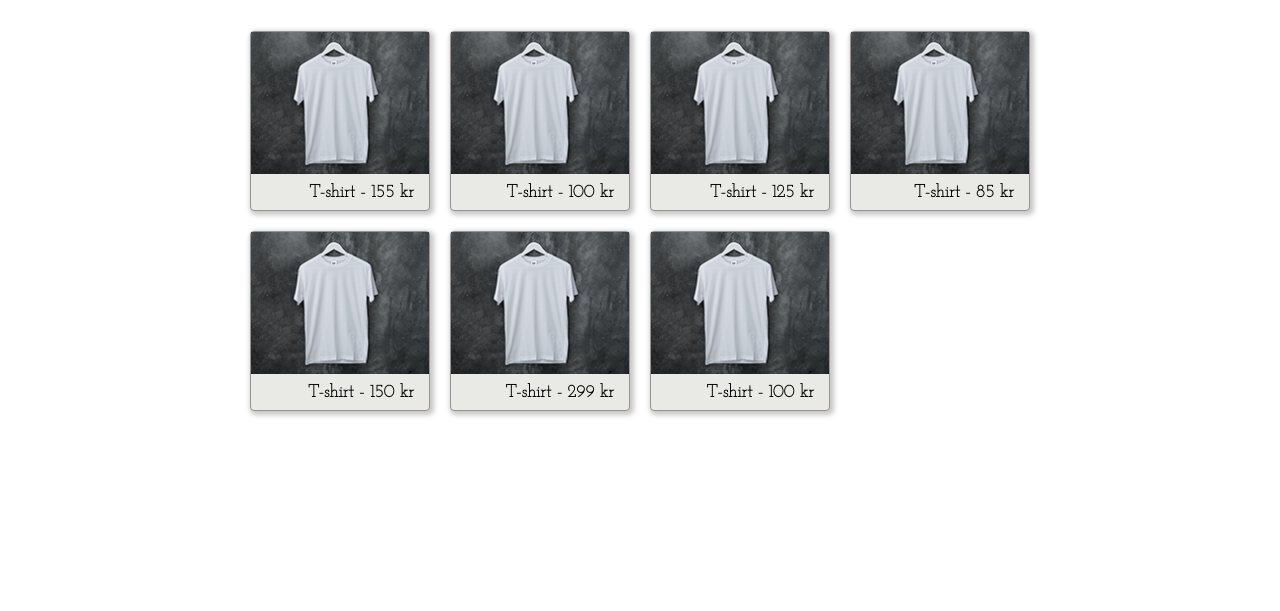
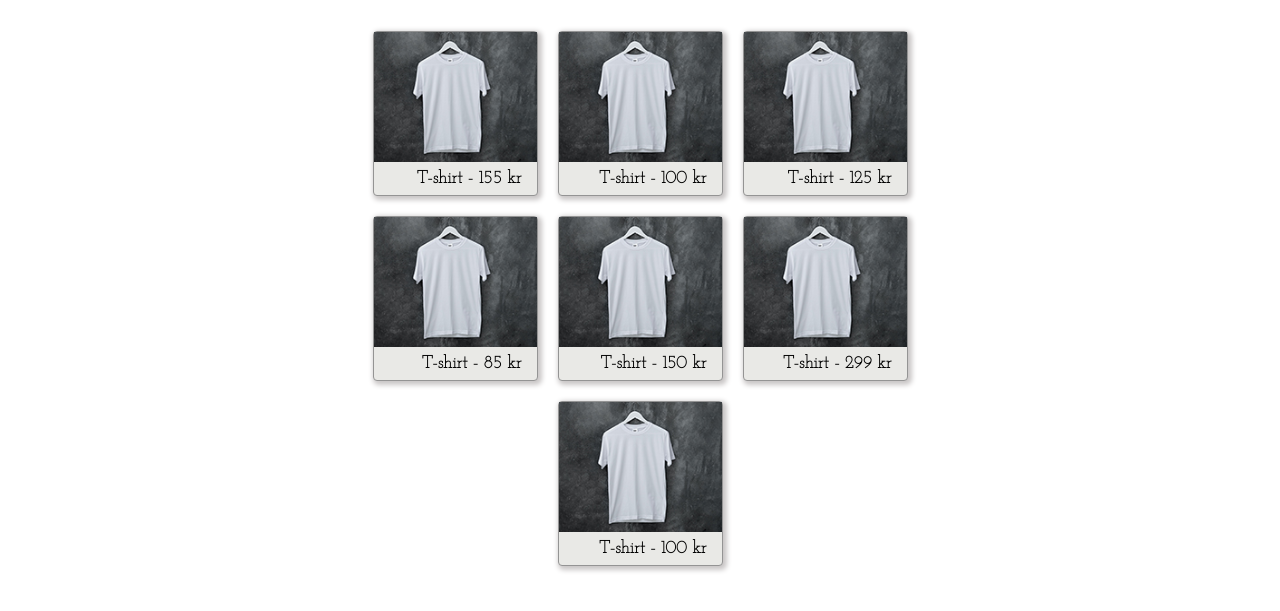
Before and after one commit to william-wigemo-nti-johanneberg/WU_projektVT2021_2A, a plain HTML site: page webbshop.html in a window 1280 px wide. Shown: the part 119-730 px from the top of the page. Drawn offline with Linux system fonts and the light colour scheme.

Commit message:
webbshop har nu flex istället

```diff
--- a/css/style.css
+++ b/css/style.css
@@ -244,19 +244,23 @@ nav {
     justify-content: center;
     align-items: center;
 }
-#grid_container_webbshop_inside {
+#container_webbshop_inside {
     grid-area: s1;
-    display: grid;
+    display: flex;
+    flex-direction: row;
+    flex-wrap: wrap;
     width: 100%;
     justify-content: center;
-    height: auto;
     grid-gap: 20px;
-    grid-template-columns: 165px 165px;
-    grid-auto-rows: 165px;
 }
-#grid_container_webbshop_inside > article {
-    height: 100%;
-    width: 100%;
+#container_webbshop_inside::after {
+    content: "";
+    width: 530px;
+
+}
+#container_webbshop_inside > article {
+    height: 165px;
+    width: 165px;
     background: rgb(233, 233, 230);
     border: 1px solid rgb(148, 148, 148);
     box-shadow: rgb(201, 198, 198) 2px 2px 5px 2px;
@@ -267,14 +271,14 @@ nav {
     "txt" 20%
     / 100%;
 }
-#grid_container_webbshop_inside > article > img {
+#container_webbshop_inside > article > img {
     grid-area: img;
     height: 100%;
     width: 100%;
     background: rgb(95, 151, 95);
     border: 0;
 }
-#grid_container_webbshop_inside > article > span {
+#container_webbshop_inside > article > span {
     grid-area: txt;
     width: 100%;
     height: 100%;
@@ -463,15 +467,13 @@ nav {
         "nv nv nv" 50px
         ".  hd . " auto
         ".  s1 . " auto
-        / 1fr 5fr 1fr;
+        / 1fr minmax(200px, 2fr) 1fr;
     }
     #grid_container_webbshop .navlinks li:nth-child(4) {
         background: rgba(104, 85, 85, 0.336);
     }
-    #grid_container_webbshop_inside {
+    #container_webbshop_inside {
         grid-gap: 20px;
-        grid-template-columns: repeat(4, 180px);
-        grid-auto-rows: 180px;
     }
 
     /* BLI MEDLEM */
@@ -483,9 +485,6 @@ nav {
         / 2fr minmax(500px, 1fr) 2fr
         ;
     }
-    /* #blurry_bg {
-        background-image: url('../img/desktopbg.jpg');
-    } */
 }
 
 @media screen and (min-width: 1500px){
--- a/webbshop.html
+++ b/webbshop.html
@@ -26,7 +26,7 @@
         <header>
             <h1>Webbshop</h1>
         </header>
-        <section id="grid_container_webbshop_inside">
+        <section id="container_webbshop_inside">
             <article>
                 <img src="img/t-shirt.jpg" alt="Bild på t-shirt">
                 <span>T-shirt - 155 kr</span>
```
